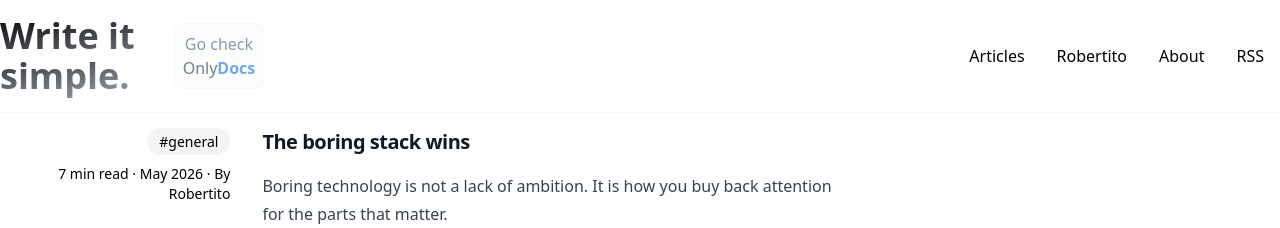
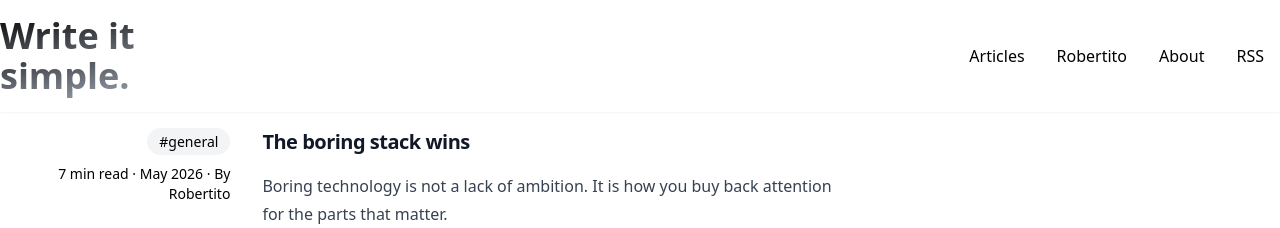
Before and after one commit to juanmanuelramallo/blog, a Jekyll site: the page built from index.html, in a window 1280 px wide. Shown: the top 228 px of the page. Built offline with Jekyll 4.4.1, drawn with Linux system fonts in a browser that asks for light colours.

Commit message:
Remove OnlyDocs header promotion

```diff
--- a/_includes/navigation.html
+++ b/_includes/navigation.html
@@ -5,13 +5,6 @@
         <span class="text-4xl font-extrabold text-transparent bg-clip-text bg-gradient-to-br from-black to-gray-400 hover:from-sky-400 hover:to-amber-400" href="/">
           Write it<br> simple.
         </span>
-      </a>
-
-      <a class="hidden sm:flex my-auto flex-col items-center p-2 bg-gray-50 ring-1 ring-gray-100 rounded-lg text-gray-600 opacity-60 hover:bg-gray-100 hover:ring-gray-200 hover:opacity-100 transition"
-         href="https://onlydocs.1ma.dev"
-         target="_blank">
-        <span>Go check</span>
-        <span><span class="text-gray-800">Only</span><span class="font-bold text-[#1771d8]">Docs</span></span>
       </a>
     </div>
 
@@ -29,11 +22,6 @@
         {% endfor %}
       </div>
 
-      <a class="sm:hidden my-auto flex flex-col items-center p-2 bg-gray-50 ring-1 ring-gray-100 rounded-lg text-gray-600 hover:bg-gray-100 hover:ring-gray-200 transition"
-         href="https://onlydocs.1ma.dev"
-         target="_blank">
-        <span><span class="text-gray-800">Only</span><span class="font-bold text-[#1771d8]">Docs</span></span>
-      </a>
     </div>
   </div>
 </header>
--- a/assets/main.css
+++ b/assets/main.css
@@ -392,7 +392,7 @@ Ensure the default browser behavior of the `hidden` attribute.
   --tw-shadow-colored: 0 0 #0000;
 }
 
-.ring-1, .focus\:ring-2 {
+.focus\:ring-2 {
   --tw-ring-inset: var(--tw-empty,/*!*/ /*!*/);
   --tw-ring-offset-width: 0px;
   --tw-ring-offset-color: #fff;
@@ -860,9 +860,6 @@ Ensure the default browser behavior of the `hidden` attribute.
 .grid {
   display: grid;
 }
-.hidden {
-  display: none;
-}
 .h-full {
   height: 100%;
 }
@@ -902,9 +899,6 @@ Ensure the default browser behavior of the `hidden` attribute.
 .whitespace-nowrap {
   white-space: nowrap;
 }
-.rounded-lg {
-  border-radius: 0.5rem;
-}
 .rounded-full {
   border-radius: 9999px;
 }
@@ -928,10 +922,6 @@ Ensure the default browser behavior of the `hidden` attribute.
 .bg-white\/90 {
   background-color: rgb(255 255 255 / 0.9);
 }
-.bg-gray-50 {
-  --tw-bg-opacity: 1;
-  background-color: rgb(249 250 251 / var(--tw-bg-opacity));
-}
 .bg-gray-200 {
   --tw-bg-opacity: 1;
   background-color: rgb(229 231 235 / var(--tw-bg-opacity));
@@ -939,6 +929,10 @@ Ensure the default browser behavior of the `hidden` attribute.
 .bg-gray-100 {
   --tw-bg-opacity: 1;
   background-color: rgb(243 244 246 / var(--tw-bg-opacity));
+}
+.bg-gray-50 {
+  --tw-bg-opacity: 1;
+  background-color: rgb(249 250 251 / var(--tw-bg-opacity));
 }
 .bg-gradient-to-br {
   background-image: linear-gradient(to bottom right, var(--tw-gradient-stops));
@@ -969,9 +963,6 @@ Ensure the default browser behavior of the `hidden` attribute.
 }
 .fill-gray-400 {
   fill: #9ca3af;
-}
-.p-2 {
-  padding: 0.5rem;
 }
 .p-12 {
   padding: 3rem;
@@ -1038,18 +1029,6 @@ Ensure the default browser behavior of the `hidden` attribute.
 .text-transparent {
   color: transparent;
 }
-.text-gray-600 {
-  --tw-text-opacity: 1;
-  color: rgb(75 85 99 / var(--tw-text-opacity));
-}
-.text-gray-800 {
-  --tw-text-opacity: 1;
-  color: rgb(31 41 55 / var(--tw-text-opacity));
-}
-.text-\[\#1771d8\] {
-  --tw-text-opacity: 1;
-  color: rgb(23 113 216 / var(--tw-text-opacity));
-}
 .text-gray-900 {
   --tw-text-opacity: 1;
   color: rgb(17 24 39 / var(--tw-text-opacity));
@@ -1062,22 +1041,10 @@ Ensure the default browser behavior of the `hidden` attribute.
   --tw-text-opacity: 1;
   color: rgb(3 105 161 / var(--tw-text-opacity));
 }
-.opacity-60 {
-  opacity: 0.6;
-}
 .shadow-sm {
   --tw-shadow: 0 1px 2px 0 rgb(0 0 0 / 0.05);
   --tw-shadow-colored: 0 1px 2px 0 var(--tw-shadow-color);
   box-shadow: var(--tw-ring-offset-shadow, 0 0 #0000), var(--tw-ring-shadow, 0 0 #0000), var(--tw-shadow);
-}
-.ring-1 {
-  --tw-ring-offset-shadow: var(--tw-ring-inset) 0 0 0 var(--tw-ring-offset-width) var(--tw-ring-offset-color);
-  --tw-ring-shadow: var(--tw-ring-inset) 0 0 0 calc(1px + var(--tw-ring-offset-width)) var(--tw-ring-color);
-  box-shadow: var(--tw-ring-offset-shadow), var(--tw-ring-shadow), var(--tw-shadow, 0 0 #0000);
-}
-.ring-gray-100 {
-  --tw-ring-opacity: 1;
-  --tw-ring-color: rgb(243 244 246 / var(--tw-ring-opacity));
 }
 .backdrop-blur-sm {
   --tw-backdrop-blur: blur(4px);
@@ -1086,13 +1053,6 @@ Ensure the default browser behavior of the `hidden` attribute.
 }
 .transition-all {
   transition-property: all;
-  transition-timing-function: cubic-bezier(0.4, 0, 0.2, 1);
-  transition-duration: 150ms;
-}
-.transition {
-  transition-property: background-color, border-color, color, fill, stroke, opacity, box-shadow, transform, filter, -webkit-backdrop-filter;
-  transition-property: background-color, border-color, color, fill, stroke, opacity, box-shadow, transform, filter, backdrop-filter;
-  transition-property: background-color, border-color, color, fill, stroke, opacity, box-shadow, transform, filter, backdrop-filter, -webkit-backdrop-filter;
   transition-timing-function: cubic-bezier(0.4, 0, 0.2, 1);
   transition-duration: 150ms;
 }
@@ -1109,11 +1069,6 @@ Ensure the default browser behavior of the `hidden` attribute.
 
 .prose a:hover {
   color: #0369a1;
-}
-
-.hover\:bg-gray-100:hover {
-  --tw-bg-opacity: 1;
-  background-color: rgb(243 244 246 / var(--tw-bg-opacity));
 }
 
 .hover\:bg-gray-200:hover {
@@ -1137,15 +1092,6 @@ Ensure the default browser behavior of the `hidden` attribute.
 .hover\:text-primary:hover {
   --tw-text-opacity: 1;
   color: rgb(3 105 161 / var(--tw-text-opacity));
-}
-
-.hover\:opacity-100:hover {
-  opacity: 1;
-}
-
-.hover\:ring-gray-200:hover {
-  --tw-ring-opacity: 1;
-  --tw-ring-color: rgb(229 231 235 / var(--tw-ring-opacity));
 }
 
 .focus\:outline-none:focus {
@@ -1176,10 +1122,6 @@ Ensure the default browser behavior of the `hidden` attribute.
 
   .sm\:flex {
     display: flex;
-  }
-
-  .sm\:hidden {
-    display: none;
   }
 
   .sm\:flex-row {
```
